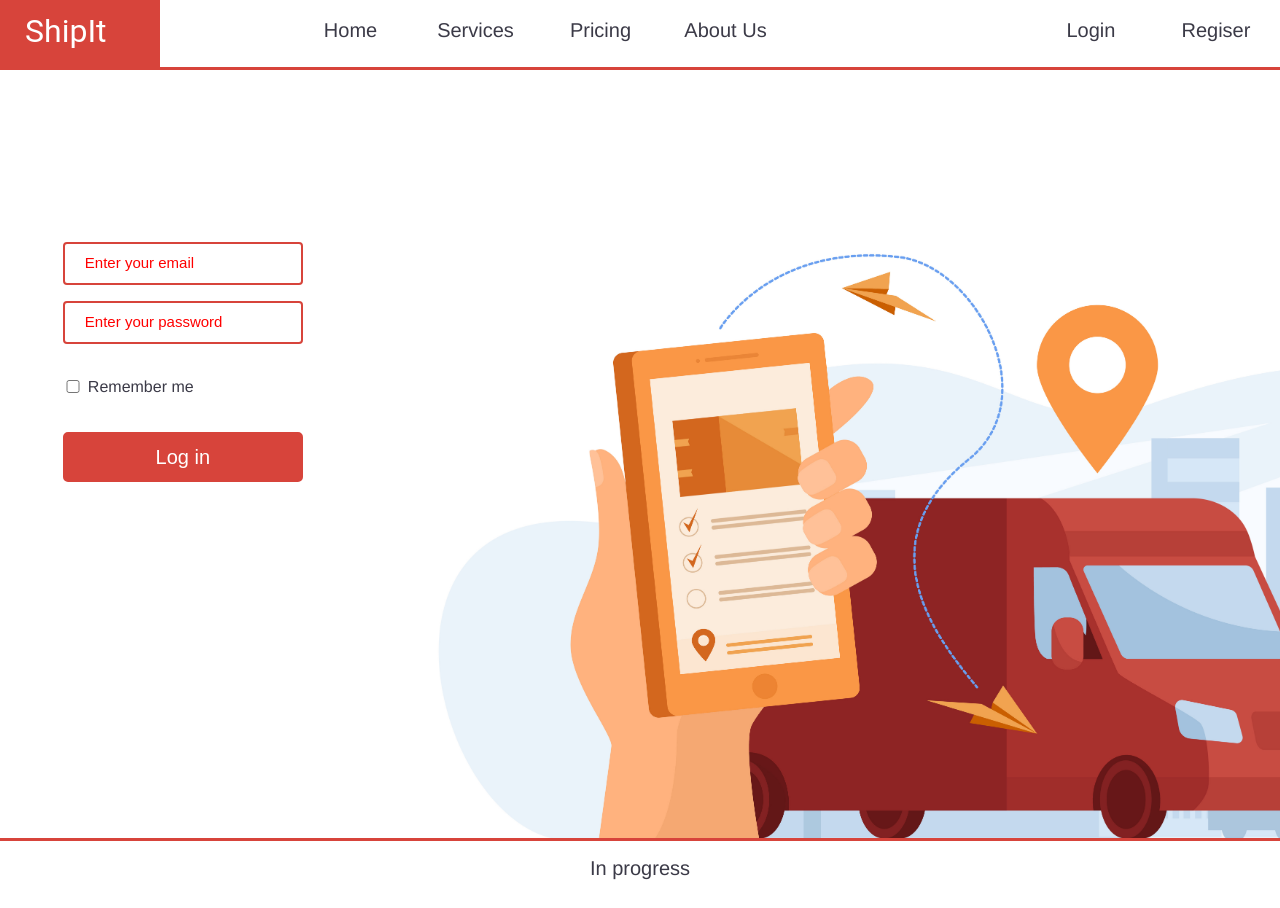
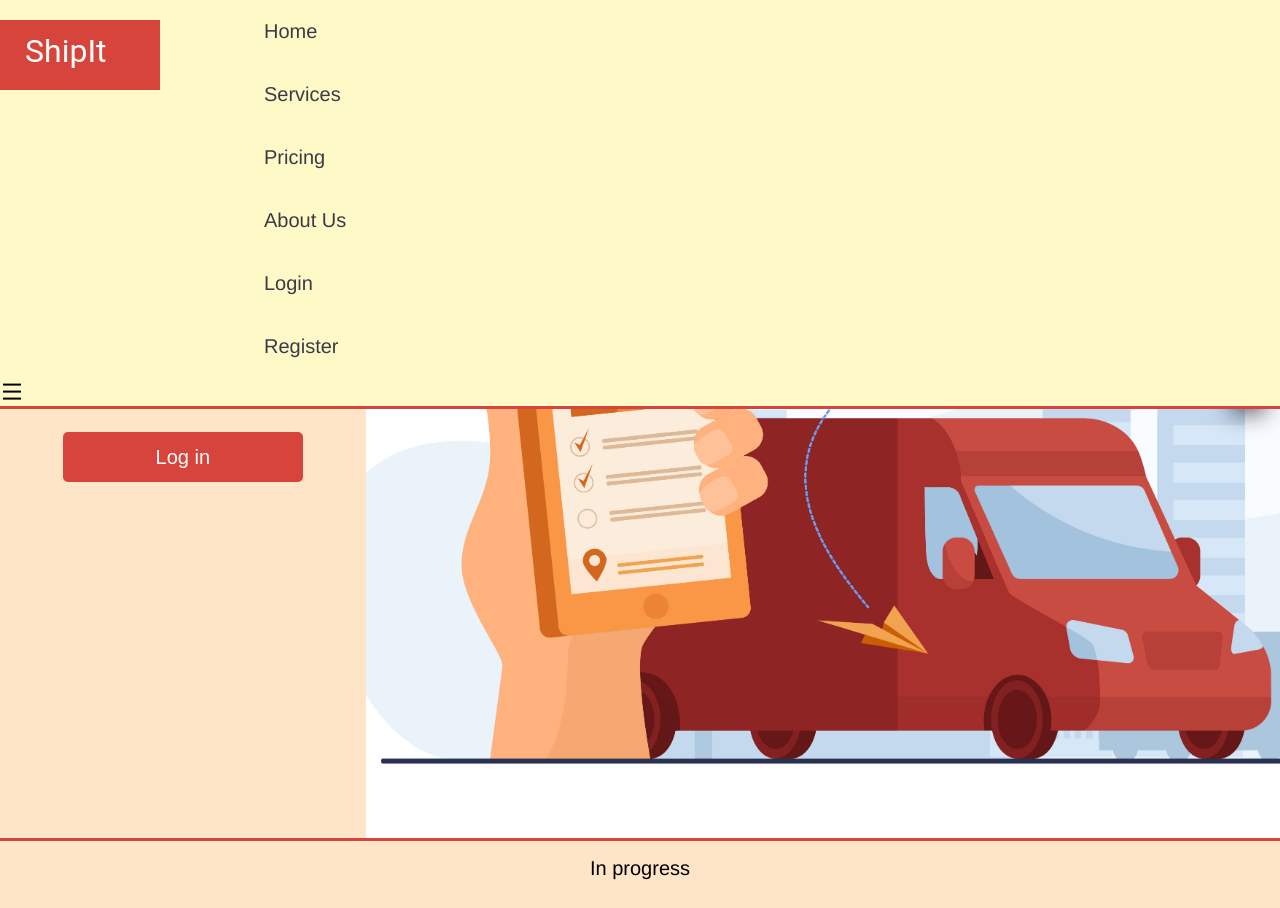
Before and after one commit to ekarkat/shipping_website, a Flask app: page /login/ in a window 1280 px wide. Run offline with Flask 3, Linux system fonts and the light colour scheme; some libraries are stand-ins or nearby versions.

Commit message:
navigation bar

```diff
--- a/web_flask/static/css/body.css
+++ b/web_flask/static/css/body.css
@@ -3,7 +3,7 @@
 body {
     margin: 0rem;
     padding: 0rem;
-    color: #3b3a47;
+	background: #ffe5c7;
     font-size: 20px;
     font-family: Circular,"Helvetica Neue",Helvetica,Arial,sans-serif;
 	/* border: solid; */
--- a/web_flask/static/css/common.css
+++ b/web_flask/static/css/common.css
@@ -2,3 +2,22 @@ a {
 	text-decoration: none;
 	color: #3b3a47;
 }
+
+.scrollup{
+	position: fixed;
+	right: 1rem;
+	bottom: 50%;
+	background-color: #fff9c7;
+	transition: bottom .4s, transform .4s;
+	box-shadow: 0 12px 24px;
+	display: inline-flex;
+	padding: 6px;
+	font-size: 1.25rem;
+}
+
+.scrollup:hover{
+	transform: translateY(-.5rem);
+}
+.show-scroll{
+	bottom: 3rem;
+}
--- a/web_flask/static/css/header.css
+++ b/web_flask/static/css/header.css
@@ -1,28 +1,33 @@
-header{
+/* Header.css */
+.header{
 	border-bottom: solid rgb(215,68,59);
 	top: 0px;
-	max-height: 70px;
-	z-index: 1;
+	z-index: 9;
 	width: 100%;
 	position: fixed;
 	top: 0px;
+	left: 0;
 	/* border-right: solid black; */
-	box-sizing: border-box;
-	background-color: white;
+	/* box-sizing: border-box; */
+	background-color: #fff9c7;
+
 }
 
-/* Control all the div in header */
+.active-link{
+	color: var(--first-color-alt)
 
-header div {
-	display: inline-block;
-	/* border: solid black; */
-	margin: 0rem 0.1rem;
 }
 
-/* Control all the direct div children in header */
-header > div {
-	max-height: 68px;
-	min-height: 68px;
+.nav{
+	position: relative;
+	height: var(--header-height);
+	display: flex;
+	justify-content: space-between;
+	align-items: center;
+}
+
+ul {
+	list-style: none;
 }
 
 .logo {
@@ -35,33 +40,34 @@ header > div {
 	float: left;
 	width: 10rem;
 	height: 70px;
+	cursor: pointer;
 	background-color: rgb(215,68,59);
+	transition: background-color;
 	/* border: none; */
 }
 
-div.panel {
-	clear: both;
-	margin-left: 4rem;
-	display: inline-flex;
-	width: 500px;
+.logo:hover {
+	background-color: var(--first-color-alt)
 }
 
-.panel_item {
-	width: 100%;
-	text-align: center;
-	padding: 1.2rem 0.5rem;
+
+.blur-header ::after{
+
+	position: absolute;
+	width: 1000%;
+	height: 100%;
+	background-color: #fff9c7;
+	backdrop-filter: blur(26%);
+	-webkit-backdrop-filter: blur(16px);
+	top: 0;
+	left: 0;
+	z-index: 1;
+	border-bottom-color: #fff9c7
 }
 
-div.login {
-	float: right;
-	margin-left: 4rem;
-	display: inline-flex;
-	width: 250px;
-}
-.login_item {
-	width: 100%;
-	text-align: center;
-	padding: 1.2rem 0.5rem;
+
+.login_item a:hover{
+	color: var(--first-color-alt);
 }
 
 .logo a {
@@ -74,3 +80,59 @@ div.login {
 	font-family: "Roboto",sans-serif;
 	color: white;
 }
+
+.nav__close{
+	position: absolute;
+	top: 1rem;
+	/* display: none; */
+	right: 1.5rem;
+	z-index: 11;
+}
+
+
+
+.nav__toggle,.nav__close{
+	font-size: 1.5rem;
+	cursor: pointer;
+}
+
+.nav__toggle{
+	transition: display;
+}
+.nav__toggle:hover{
+	color: var(--first-color-alt);
+}
+.nav__close:hover{
+	color: var(--first-color-alt);
+}
+
+@media screen and (max-width: 1150px){
+	.panel{
+		position: fixed;
+		top: 0;
+		right: -100%;
+		backdrop-filter: blur(16px);
+		background-color: #fff9c7;
+		-webkit-backdrop-filter: blur(16px);
+		width: 60%;
+		height: 100%;
+		padding: 6rem 3rem 0;
+		z-index: 10;
+		transition: right .4s ease;
+	}
+}
+
+.nav__list{
+	display: flex;
+	flex-direction: column;
+	row-gap: 2.5rem;
+}
+
+.login_item{
+	transition: color .4s;
+}
+
+/* Show and hide the panel */
+.show-panel{
+	right: 0;
+}
--- a/web_flask/static/css/login.css
+++ b/web_flask/static/css/login.css
@@ -1,4 +1,4 @@
-
+/* Login.css */
 div.container {
 	text-align: center;
 	border: none;
@@ -122,15 +122,15 @@ input {
 }
 
 .submit_b:hover {
-	background-color: rgb(215,68,59);
+	background-color: hsla(0, 93%, 48%, 0.945);
 	color: white;
-	border: 2px solid rgb(215,68,59);
+	border: 2px solid hsla(0, 93%, 48%, 0.945);
 }
 
 .ch_rememberme {
 	float: left;
 	width: 20px;
-	accent-color: rgb(235, 42, 32);
+	accent-color: var(--first-color-alt)/*rgb(235, 42, 32)*/;
 
 }
 
@@ -160,10 +160,10 @@ input {
 	background-image: url('/static/img/log.jpg');
 	/* background-image: initial; */
 	/* background-size: 100%, 100%; */
-	filter: opacity(1);
+	filter: opacity(80);
 	background-repeat: no-repeat;
 	background-size: cover;
-	background-position: 0 80px;
+	background-position: 20% 20%;
 	/* border: solid; */
 	width: calc(100%);
 }
--- /dev/null
+++ b/web_flask/static/css/root_style.css
@@ -0,0 +1,38 @@
+/************* Google Fonts ***************/
+
+
+/************* Variables CSS *************/
+:root {
+    --header-height: 1rem
+
+    /* z index */
+    --z-fixed: 100
+    /*Color mode HSL(hue, saturation, lightness)*/
+    --first-color: rgb(215,68,59);
+    --first-color-alt: hsla(0, 93%, 48%, 0.945);
+    }
+
+/*========== Responsive typography ==========*/
+@media screen and (min-width: 1150px) {
+    :root {
+      --biggest-font-size: 5rem;
+      --bigger-font-size: 3rem;
+      --h1-font-size: 2.25rem;
+      --h2-font-size: 1.5rem;
+      --h3-font-size: 1.25rem;
+      --normal-font-size: 1rem;
+      --small-font-size: .875rem;
+    }
+    /* div.panel {
+        position: fixed;
+        top: 0;
+        right: 0;
+        background-color: hsla(17, 70%, 62%, 0.945);
+        backdrop-filter: blur(16px);
+        -webkit-backdrop-filter: blur(16px);
+        width: 80%;
+        height: 100%;
+        padding: 6rem 3rem 0;
+        transition: right .4s;
+    } */
+}
--- a/web_flask/templates/layout.html
+++ b/web_flask/templates/layout.html
@@ -1,12 +1,17 @@
 <!doctype html>
-<html>
+<html lang="en">
 <head>
 <meta charset="utf-8">
 <title>index.html</title>
+<link rel="stylesheet" href="https://cdnjs.cloudflare.com/ajax/libs/remixicon/4.1.0/remixicon.css">
 <link href="{{ url_for('static', filename='css/body.css') }}" rel="stylesheet" type="text/css">
 <link href="{{ url_for('static', filename='css/footer.css') }}" rel="stylesheet" type="text/css">
 <link href="{{ url_for('static', filename='css/header.css') }}" rel="stylesheet" type="text/css">
 <link href="{{ url_for('static', filename='css/common.css') }}" rel="stylesheet" type="text/css">
+<link href="{{ url_for('static', filename='css/root_style.css') }}" rel="stylesheet" type="text/css">
+
+<script type="text/javascript" src="{{ url_for('static', filename='scripts/header.js') }}" rel="stylesheet"></script>
+
 {% block css %}{% endblock %}
 <meta name="viewport" content="width=device-width, initial-scale=1.0">
 
@@ -16,29 +21,56 @@ Use : inside the body add the :
 <div class="container">
 </div> everything should be inside this main container  -->
 <body>
-	<header>
+	<header class="header" id="header">
+		<nav class="nav_container">
 		<div class="logo"><a href="{{ url_for('home') }}">ShipIt</a></div>
-		<div class="panel">
-			<div class="login_item"><a href="{{ url_for('home') }}">Home</a></div>
-			<div class="login_item"><a href="{{ url_for('home') }}">Services</a></div>
-			<div class="login_item"><a href="{{ url_for('home') }}">Pricing</a></div>
-			<div class="login_item"><a href="{{ url_for('home') }}">About Us</a></div>
+		<div class="panel" id="panel">
+			<ul class="nav__list">
+				<li class="login_item">
+					<a href="{{ url_for('home') }}">Home</a></li>
+				<li class="login_item">
+					<a href="{{ url_for('home') }}">Services</a></li>
+				<li class="login_item">
+					<a href="{{ url_for('home') }}">Pricing</a></li>
+				<li class="login_item">
+					<a href="{{ url_for('home') }}">About Us</a></li>
+			{% if current_user.is_authenticated %}
+				<li class="login_item">
+					<a href="{{ url_for('account') }}">Account</a></li>
+				<li class="login_item">
+					<a href="{{ url_for('logout') }}">Log out</a></li>
+			{% else %}
+				<li class="login_item">
+					<a href="{{ url_for('login') }}">Login</a></li>
+				<li class="login_item">
+					<a href="{{ url_for('register') }}">Register</a></li>
+			{% endif %}
+			</ul>
+		</div>
+		<!-- <div class="login">
 
+		</div> -->
+		<!-- Close button -->
+		<div class="nav__close" id="nav__close">
+			<i class="ri-eye-close-line"></i>
 		</div>
-		<div class="login">
-			{% if current_user.is_authenticated %}
-				<div class="login_item"><a href="{{ url_for('account') }}">Account</a></div>
-				<div class="login_item"><a href="{{ url_for('logout') }}">Log out</a></div>
-			{% else %}
-				<div class="login_item"><a href="{{ url_for('login') }}">Login</a></div>
-				<div class="login_item"><a href="{{ url_for('register') }}">Regiser</a></div>
-			{% endif %}
+		<!-- toggle button -->
+		<div class="nav__toggle" id="nav__toggle">
+			<i class="ri-menu-line"></i>
 		</div>
+
+
+
+	</nav>
 	</header>
 	<div class="container">
 		{% block content %}
 		{% endblock %}
 	</div>
 	<footer>In progress</footer>
+
+	<a href="#" class="scrollup" id="scroll-up">
+		<i class="ri-arrow-up-double-line"></i>
+	</a>
 </body>
 </html>
```
Also changed, not shown: web_flask/static/scripts/header.js (added, +68 -0 lines), web_flask/templates/home.html (+4 -4 lines).
